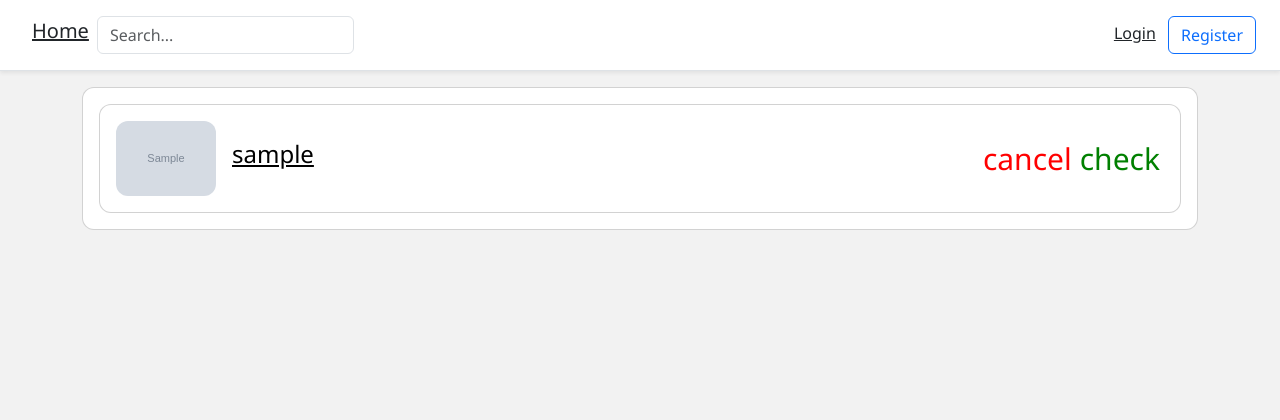
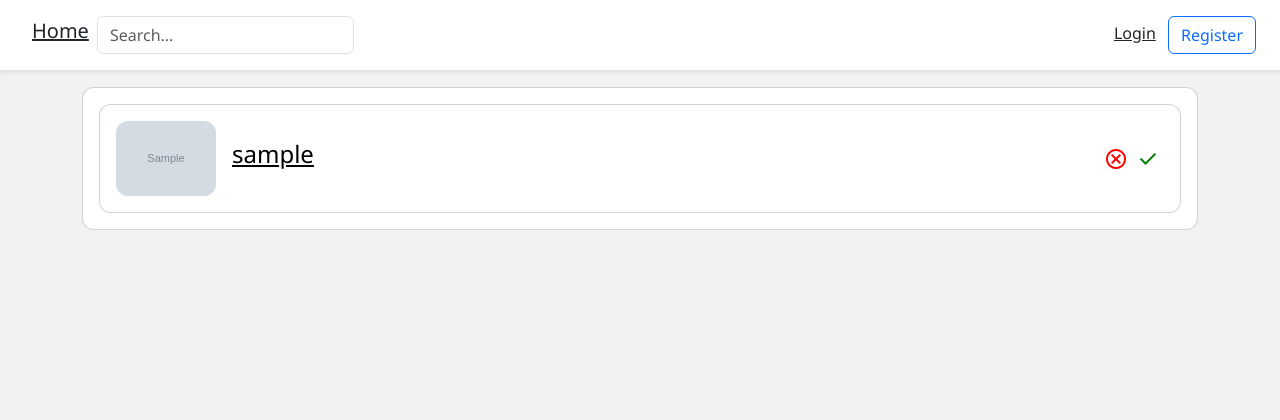
Before and after one commit to Arpit1033/Django-ChatApp, a Django app: template src/friend/templates/friend/friend_requests.html in a window 1280 px wide. Shown: the top 420 px of the page. Run offline with Django 3.2, Linux system fonts and the light colour scheme; the template is opened without the code that fills it: values that come from a table or form of the project are taken from there, others are empty; tables that the repository leaves empty hold one stand-in row (values such as "Sample post"); grey boxes marked "Sample" are stand-in pictures; some libraries are stand-ins or nearby versions.

Commit message:
Updated class of "cancel" and "check" icons.

```diff
--- a/src/friend/templates/friend/friend_requests.html
+++ b/src/friend/templates/friend/friend_requests.html
@@ -59,8 +59,8 @@
 				</div>
 			</a>
 			<div class="d-flex flex-row card-right flex-grow-1 justify-content-end mx-2">
-	  			<span id="id_cancel_{{request.sender.id}}" class="decline-friend-request material-icons p-1" onclick='triggerDeclineFriendRequest("{{request.id}}")'>cancel</span>
-	  			<span id="id_confirm_{{request.sender.id}}" class="confirm-friend-request material-icons p-1" onclick='triggerAcceptFriendRequest("{{request.id}}")'>check</span>
+	  			<span id="id_cancel_{{request.sender.id}}" class="decline-friend-request material-symbols-outlined p-1" onclick='triggerDeclineFriendRequest("{{request.id}}")'>cancel</span>
+	  			<span id="id_confirm_{{request.sender.id}}" class="confirm-friend-request material-symbols-outlined p-1" onclick='triggerAcceptFriendRequest("{{request.id}}")'>check</span>
 			</div>
 		</div>
 		{% if forloop.counter|divisibleby:2 %}
```
